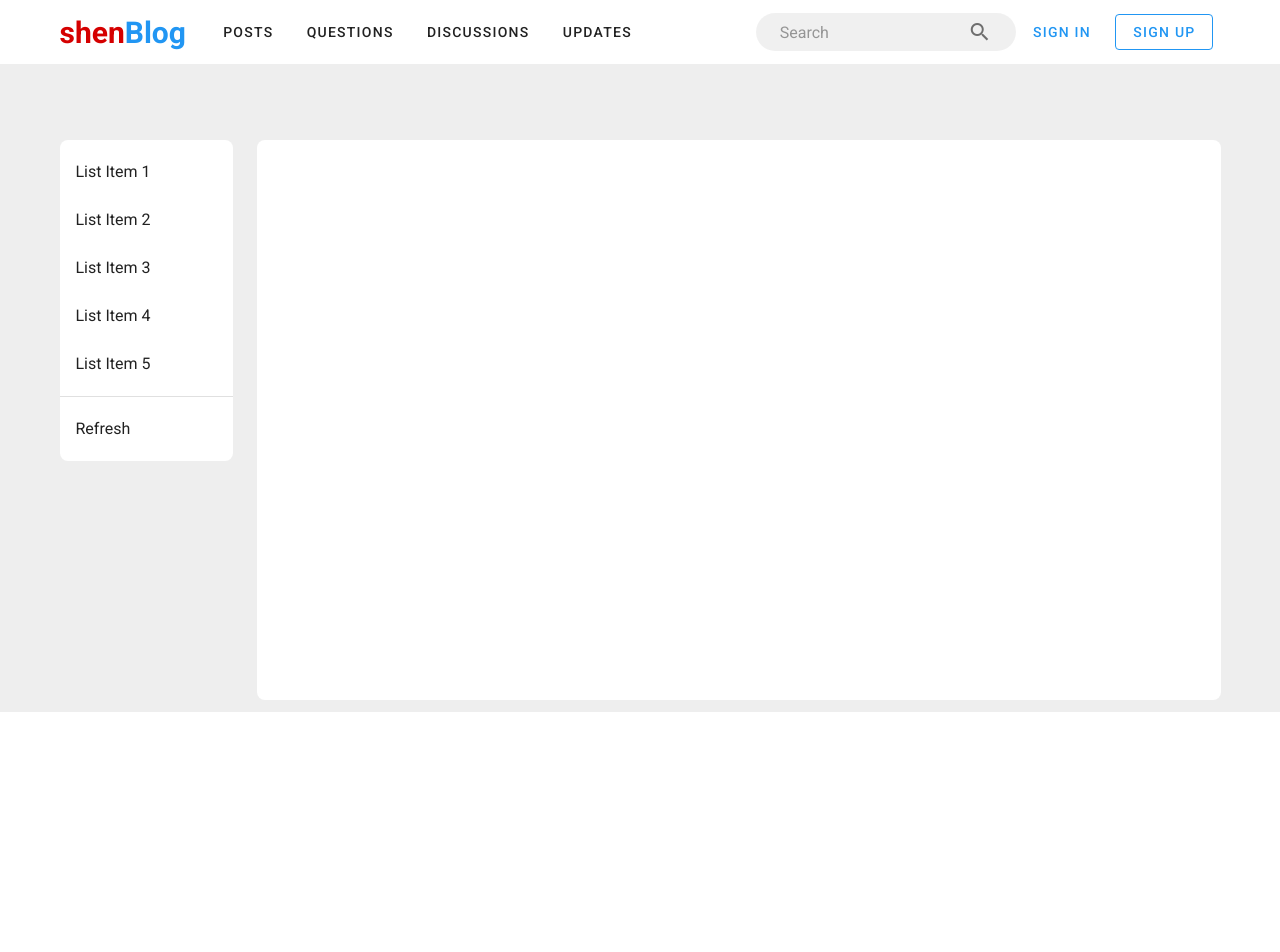
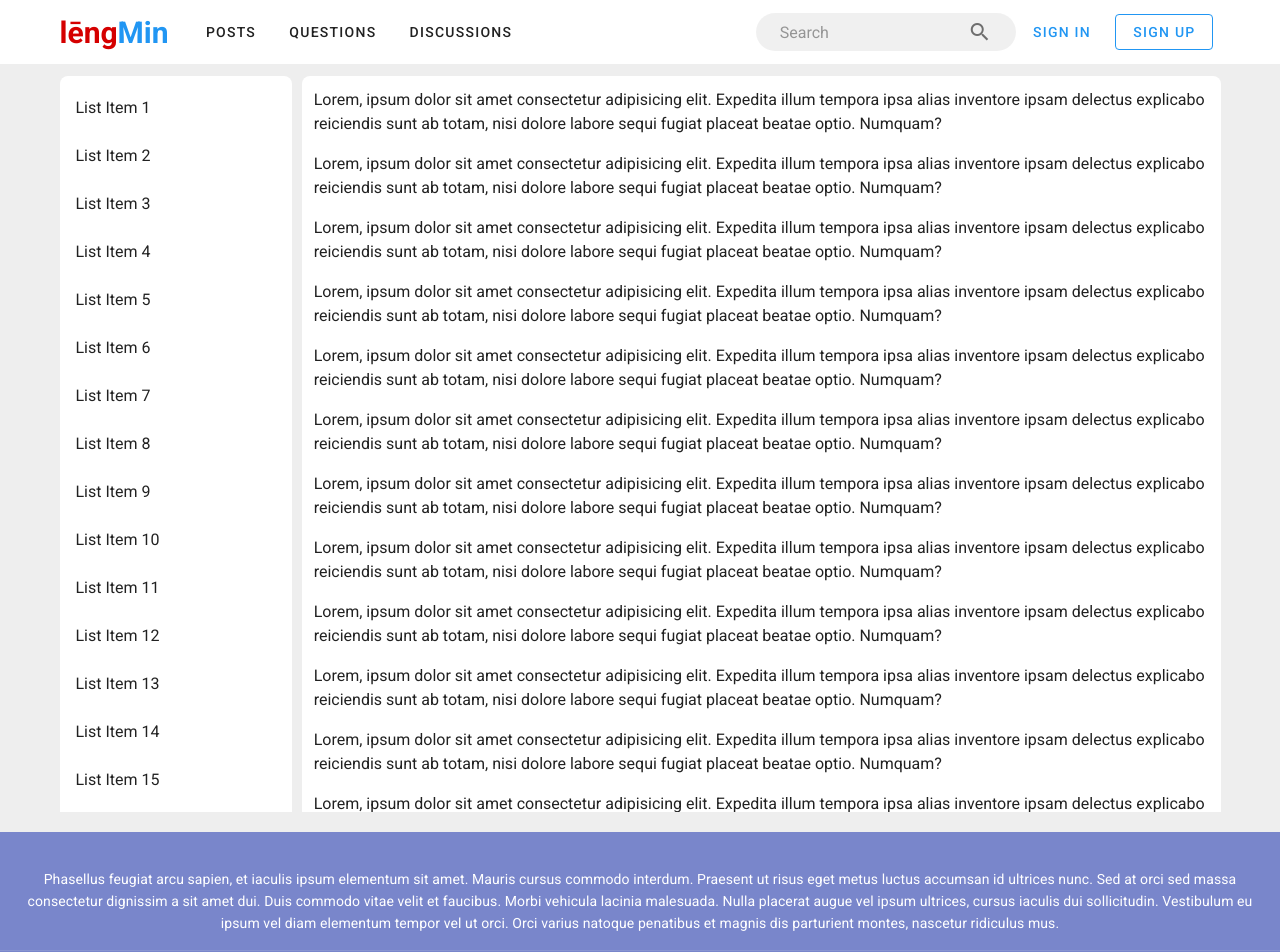
Before and after one commit to nguyenkimluong98/shenblog, a Vue app: page / in a window 1280 px wide. Shown: the top 952 px of the page. Before the commit the page ends 800 px from the top, so only its background shows below. Built offline with nearby package versions, Linux system fonts and the light colour scheme.

Commit message:
add layout

```diff
--- a/package.json
+++ b/package.json
@@ -12,7 +12,7 @@
     "core-sass": "^0.2.0",
     "lodash": "^4.17.20",
     "vue": "^2.6.11",
-    "vue-router": "^3.2.0",
+    "vue-router": "^3.4.9",
     "vuetify": "^2.2.11"
   },
   "devDependencies": {
--- a/src/App.vue
+++ b/src/App.vue
@@ -1,12 +1,10 @@
 <template>
-	<div id="app">
 	<v-app>
 		<AppBar />
 		<v-content>
 			<router-view />
 		</v-content>
 	</v-app>
-	</div>
 </template>
 
 <script>
@@ -17,9 +15,7 @@ export default {
 		AppBar
 	},
 
-	data: () => ({
-		//
-	})
+	data: () => ({})
 };
 </script>
 
--- a/src/components/AppBar.vue
+++ b/src/components/AppBar.vue
@@ -1,13 +1,13 @@
 <template>
 	<v-app-bar app color="white" flat>
 		<v-container class="py-0 fill-height justify-center">
-			<router-link to="/">
+			<router-link to="/home">
 				<div class="logo-box">
 					<span class="red--text text--accent-4 font-weight-bold logo"
-						>shen</span
+						>lēng</span
 					>
 					<span class="blue--text text--darken font-weight-bold logo"
-						>Blog</span
+						>Min</span
 					>
 				</div>
 			</router-link>
@@ -47,8 +47,7 @@ export default {
 		tabs: [
 			{ name: "Posts", link: "/posts" },
 			{ name: "Questions", link: "/questions" },
-			{ name: "Discussions", link: "/discussions" },
-			{ name: "Updates", link: "/updates" }
+			{ name: "Discussions", link: "/discussions" }
 		]
 	}),
 	components: {
--- a/src/components/SignInComponent.vue
+++ b/src/components/SignInComponent.vue
@@ -8,12 +8,15 @@
 			</template>
 
 			<v-card>
-				<v-row class="mx-0 py-1">
-					<v-col cols="12" align="end">
-						<button class="my-3" @click.stop="closeDialog">
+				<v-row class="d-flex justify-space-between pa-3 mx-0">
+					<v-col>
+						<h1>Login</h1>
+					</v-col>
+					<div class="pt-5">
+						<button @click.stop="closeDialog">
 							<v-icon>close</v-icon>
 						</button>
-					</v-col>
+					</div>
 				</v-row>
 				<v-form>
 					<v-container>
@@ -64,12 +67,6 @@
 								href="#"
 								>Forgot password?</a
 							>
-						</v-row>
-						<v-divider></v-divider>
-						<v-row align="center" class="justify-center py-6">
-							<v-btn color="success" dark>
-								Sign up
-							</v-btn>
 						</v-row>
 					</v-container>
 				</v-form>
@@ -165,10 +162,15 @@ export default {
 	padding: 0 12px;
 }
 
+.theme--light.v-btn:focus::before {
+	opacity: 0;
+}
+
 .custom-loader {
 	animation: loader 1s infinite;
 	display: flex;
 }
+
 @-moz-keyframes loader {
 	from {
 		transform: rotate(0);
--- a/src/components/SignUpComponent.vue
+++ b/src/components/SignUpComponent.vue
@@ -1,6 +1,6 @@
 <template>
 	<div class="text-center">
-		<v-dialog v-model="dialog" width="400">
+		<v-dialog persistent v-model="dialog" width="400">
 			<template v-slot:activator="{ on, attrs }">
 				<v-btn
 					class="ma-2"
@@ -14,10 +14,18 @@
 			</template>
 
 			<v-card>
-				<div class="pa-3">
-					<h1>Sign Up</h1>
-					<p><i>Easy and quickly!</i></p>
-				</div>
+				<v-row class="d-flex justify-space-between pa-3 mx-0 py-1">
+					<v-col>
+						<h1>Sign Up</h1>
+						<p><i>Easy and quickly!</i></p>
+					</v-col>
+					<div class="pt-5">
+						<button @click.stop="closeDialog">
+							<v-icon>close</v-icon>
+						</button>
+					</div>
+				</v-row>
+
 				<v-form>
 					<v-container>
 						<v-row>
@@ -248,6 +256,10 @@ export default {
 	}
 }
 
+.theme--light.v-btn:focus::before {
+	opacity: 0;
+}
+
 @-moz-keyframes loader {
 	from {
 		transform: rotate(0);
--- a/src/router/index.js
+++ b/src/router/index.js
@@ -7,6 +7,7 @@ Vue.use(VueRouter);
 const routes = [
 	{
 		path: "/",
+		alias: "/home",
 		name: "DashBoard",
 		component: DashBoard
 	},
@@ -29,12 +30,6 @@ const routes = [
 			import(
 				/* webpackChunkName: "discussions" */ "../views/Discussions.vue"
 			)
-	},
-	{
-		path: "/updates",
-		name: "Updates",
-		component: () =>
-			import(/* webpackChunkName: "updates" */ "../views/Updates.vue")
 	}
 ];
 
--- a/src/views/DashBoard.vue
+++ b/src/views/DashBoard.vue
@@ -2,11 +2,11 @@
 	<div class="dashboard">
 		<v-main class="grey lighten-3">
 			<v-container>
-				<v-row>
-					<v-col cols="2">
+				<div class="pb-2 d-flex justify-space-between">
+					<div class="sidenav">
 						<v-sheet rounded="lg">
 							<v-list color="transparent">
-								<v-list-item v-for="n in 5" :key="n" link>
+								<v-list-item v-for="n in 60" :key="n" link>
 									<v-list-item-content>
 										<v-list-item-title>
 											List Item {{ n }}
@@ -15,31 +15,96 @@
 								</v-list-item>
 
 								<v-divider class="my-2"></v-divider>
-
-								<v-list-item link color="grey lighten-4">
-									<v-list-item-content>
-										<v-list-item-title>
-											Refresh
-										</v-list-item-title>
-									</v-list-item-content>
-								</v-list-item>
 							</v-list>
 						</v-sheet>
-					</v-col>
-
-					<v-col>
-						<v-sheet min-height="70vh" rounded="lg">
-							<!--  -->
+					</div>
+					<div class="content">
+						<v-sheet class="pa-3" rounded="lg">
+							<div class="overflow-y: hidden;">
+								<p v-for="i in 15" :key="i">
+									Lorem, ipsum dolor sit amet consectetur
+									adipisicing elit. Expedita illum tempora
+									ipsa alias inventore ipsam delectus
+									explicabo reiciendis sunt ab totam, nisi
+									dolore labore sequi fugiat placeat beatae
+									optio. Numquam?
+								</p>
+							</div>
 						</v-sheet>
-					</v-col>
-				</v-row>
+					</div>
+				</div>
 			</v-container>
 		</v-main>
+		<v-footer dark padless>
+			<v-card flat tile class="indigo lighten-2 white--text text-center">
+				<v-card-text>
+					<v-btn
+						v-for="icon in icons"
+						:key="icon"
+						class="mx-5 white--text"
+						icon
+					>
+						<v-icon size="23px">
+							{{ icon }}
+						</v-icon>
+					</v-btn>
+				</v-card-text>
+
+				<v-card-text class="white--text pt-1">
+					Phasellus feugiat arcu sapien, et iaculis ipsum elementum
+					sit amet. Mauris cursus commodo interdum. Praesent ut risus
+					eget metus luctus accumsan id ultrices nunc. Sed at orci sed
+					massa consectetur dignissim a sit amet dui. Duis commodo
+					vitae velit et faucibus. Morbi vehicula lacinia malesuada.
+					Nulla placerat augue vel ipsum ultrices, cursus iaculis dui
+					sollicitudin. Vestibulum eu ipsum vel diam elementum tempor
+					vel ut orci. Orci varius natoque penatibus et magnis dis
+					parturient montes, nascetur ridiculus mus.
+				</v-card-text>
+
+				<v-divider></v-divider>
+
+				<v-card-text class="white--text">
+					{{ new Date().getFullYear() }} — <strong>Vuetify</strong>
+				</v-card-text>
+			</v-card>
+		</v-footer>
 	</div>
 </template>
 
 <script>
-export default {
-	name: "DashBoard"
-};
+export default {};
 </script>
+
+<style lang="scss" scoped>
+$main-content-height: calc(100vh - 64px);
+
+main {
+	padding: 0 !important;
+}
+
+.sidenav {
+	overflow-x: hidden;
+	overflow-y: scroll;
+	width: 20%;
+	float: left;
+	height: $main-content-height;
+}
+
+.sidenav::-webkit-scrollbar {
+	width: 0px;
+	background: transparent;
+}
+
+.content {
+	width: calc(80% - 10px);
+	height: $main-content-height;
+	float: right;
+	overflow-y: scroll;
+}
+
+.content::-webkit-scrollbar {
+	width: 0px;
+	background: transparent;
+}
+</style>
--- a/src/views/Updates.vue
+++ /dev/null
@@ -1,5 +0,0 @@
-<template>
-	<div class="updates">
-		<h1>UPDATES</h1>
-	</div>
-</template>
```
Also changed, not shown: jsconfig.json (added, +9 -0 lines), 1 other file (tests, documents, lock files or other folders). Lines whose indentation alone changed are shown as unchanged.
